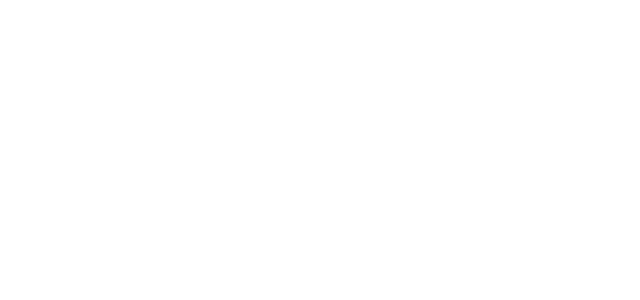
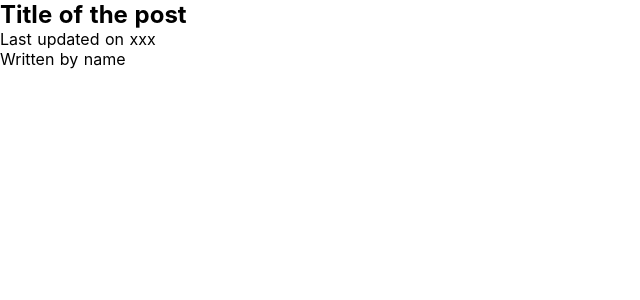
Before and after one commit to r-nmt000/my-nuxt-blog, a Nuxt app: page /posts/1 in a window 1280 px wide. Before the commit this address had no page. Shown: the top 300 px of the page, without its empty margins (0-640 px from the left). Built offline with nearby package versions, Linux system fonts and the light colour scheme.

Commit message:
Add basic pages

```diff
--- /dev/null
+++ b/pages/about/index.vue
@@ -0,0 +1,17 @@
+<template>
+
+</template>
+
+<script>
+    export default {
+        name: "index"
+    }
+</script>
+
+<style scoped>
+  .about-page {
+    text-align: center;
+    padding: 32px;
+  }
+
+</style>
--- /dev/null
+++ b/pages/posts/_id/index.vue
@@ -0,0 +1,26 @@
+<template>
+    <div class="single-post-page">
+      <section class="post">
+        <h1>Title of the post</h1>
+        <div class="post-details">
+          <div class="post-detail">Last updated on xxx</div>
+          <div class="post-detail">Written by name</div>
+        </div>
+        <p></p>
+      </section>
+
+    </div>
+</template>
+
+<script>
+    export default {
+        name: "index"
+    }
+</script>
+
+<style scoped>
+  .single-post-page {
+
+  }
+
+</style>
--- /dev/null
+++ b/pages/posts/index.vue
@@ -0,0 +1,22 @@
+<template>
+  <div class="post-page">
+
+  </div>
+
+</template>
+
+<script>
+    export default {
+        name: "index"
+    }
+</script>
+
+<style scoped>
+  .post-page {
+    display: flex;
+    justify-content: center;
+    align-items: center
+  ;
+  }
+
+</style>
```
